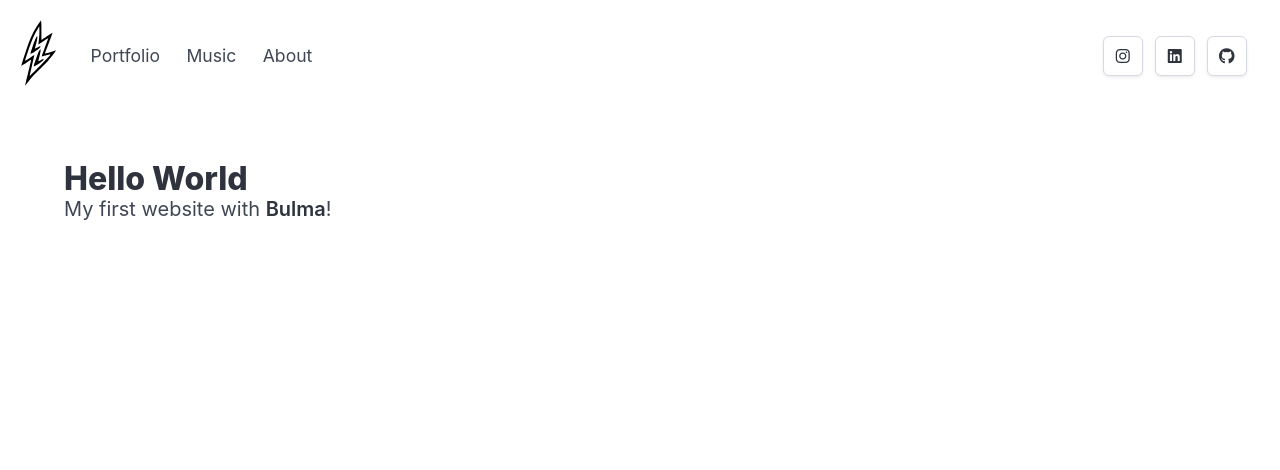
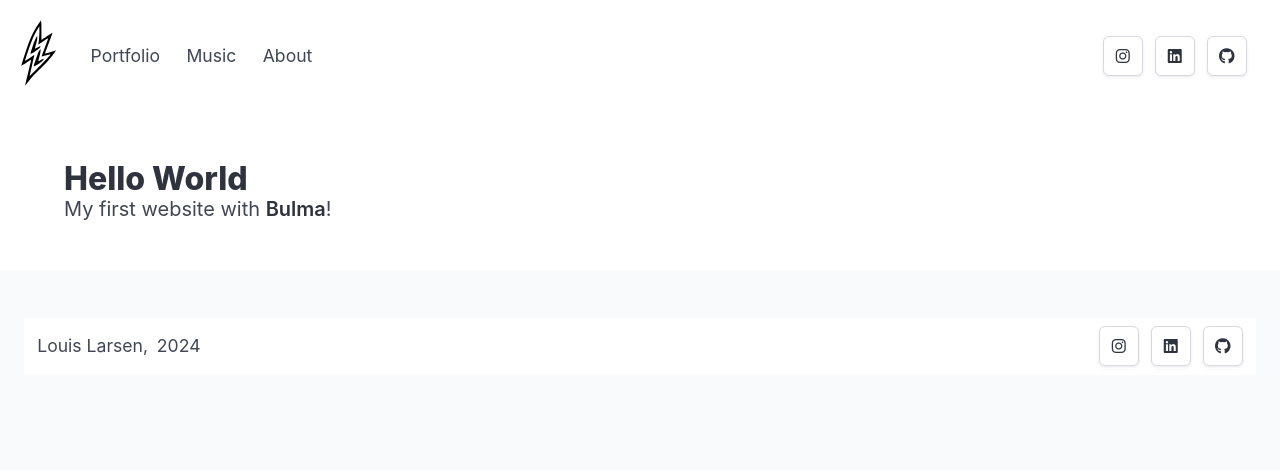
Before and after one commit to lalarsen02/Personal_Website, a Flask app: page / in a window 1280 px wide. Shown: the top 470 px of the page. Run offline with Flask 3, Linux system fonts and the light colour scheme.

Commit message:
Footer Added

```diff
--- /dev/null
+++ b/templates/footer.html
@@ -0,0 +1,36 @@
+<footer class="footer">
+  <nav class="navbar">
+    <div class="navbar-brand">
+      <a class="navbar-item">
+        Louis Larsen, <span id="current-year"></span>
+      </a>
+    </div>
+    <div class="navbar-menu">
+      <div class="navbar-end">
+        <div class="navbar-item">
+          <div class="buttons">
+            <a class="button" href="https://www.instagram.com/drumfury02">
+              <span class="icon">
+                <i class="fab fa-instagram"></i>
+              </span>
+            </a>
+            <a class="button" href="https://www.linkedin.com/in/lalarsen02/">
+              <span class="icon">
+                <i class="fab fa-linkedin"></i>
+              </span>
+            </a>
+            <a class="button" href="https://github.com/lalarsen02">
+              <span class="icon">
+                <i class="fab fa-github"></i>
+              </span>
+            </a>
+          </div>
+        </div>
+      </div>
+    </div>
+  </nav>
+  <script>
+    // JavaScript to display the current year
+    document.getElementById("current-year").textContent = new Date().getFullYear();
+  </script>
+</footer>
--- a/templates/header.html
+++ b/templates/header.html
@@ -54,10 +54,10 @@
             <a class="button" href="https://www.instagram.com/drumfury02">
               <span class="navbar-item-name">
                 <span class="is-hidden-fullhd">
-                    <span class="icon">
-                      <i class="fab fa-instagram"></i>
-                    </span>
+                  <span class="icon">
+                    <i class="fab fa-instagram"></i>
                   </span>
+                </span>
                 <span class="is-hidden is-block-fullhd">
                   <span class="icon">
                     <i class="fab fa-instagram"></i>
--- a/templates/index.html
+++ b/templates/index.html
@@ -58,5 +58,6 @@
       </p>
     </div>
   </section>
+    {% include 'footer.html' %}
   </body>
 </html>
```
